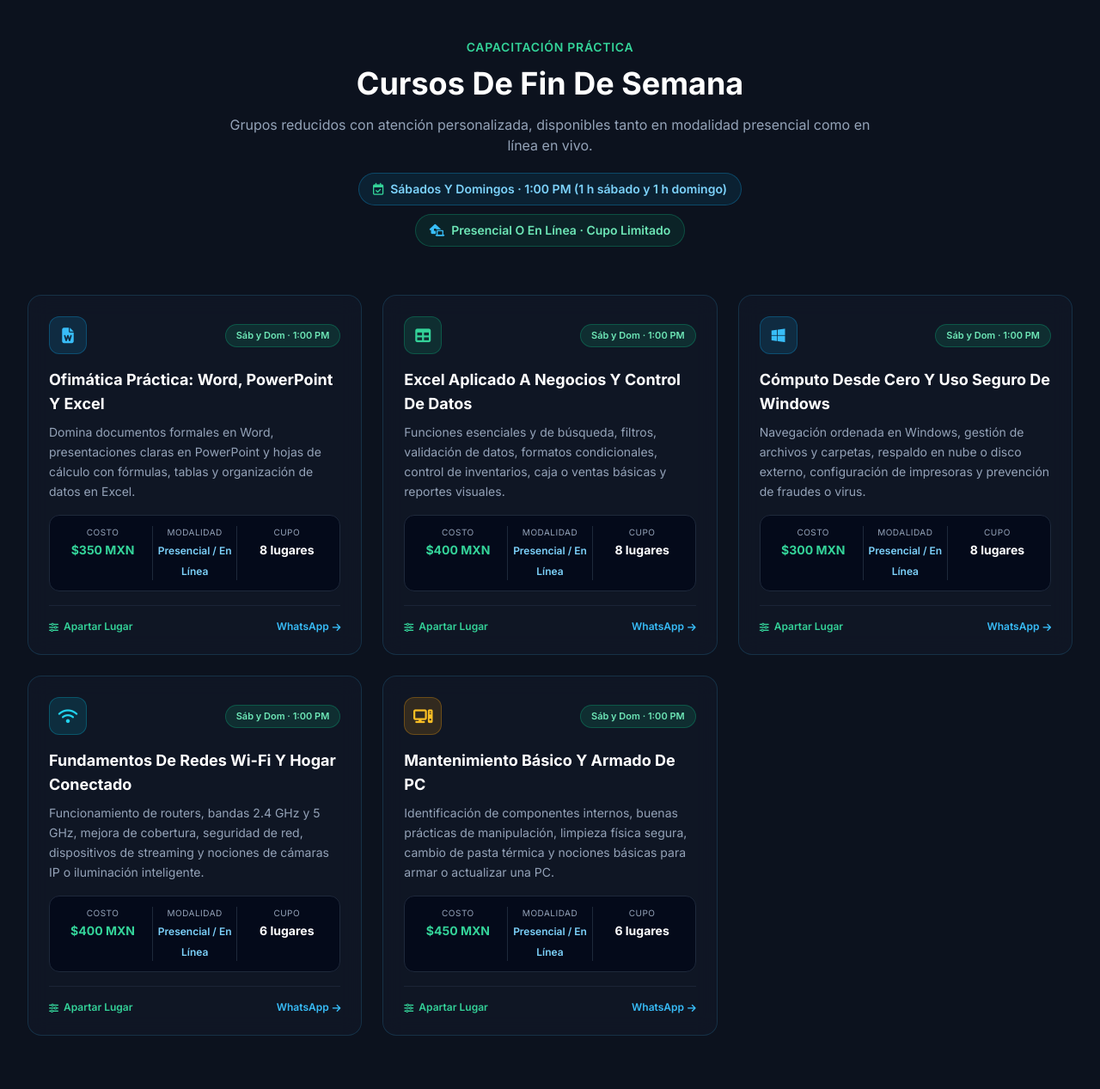
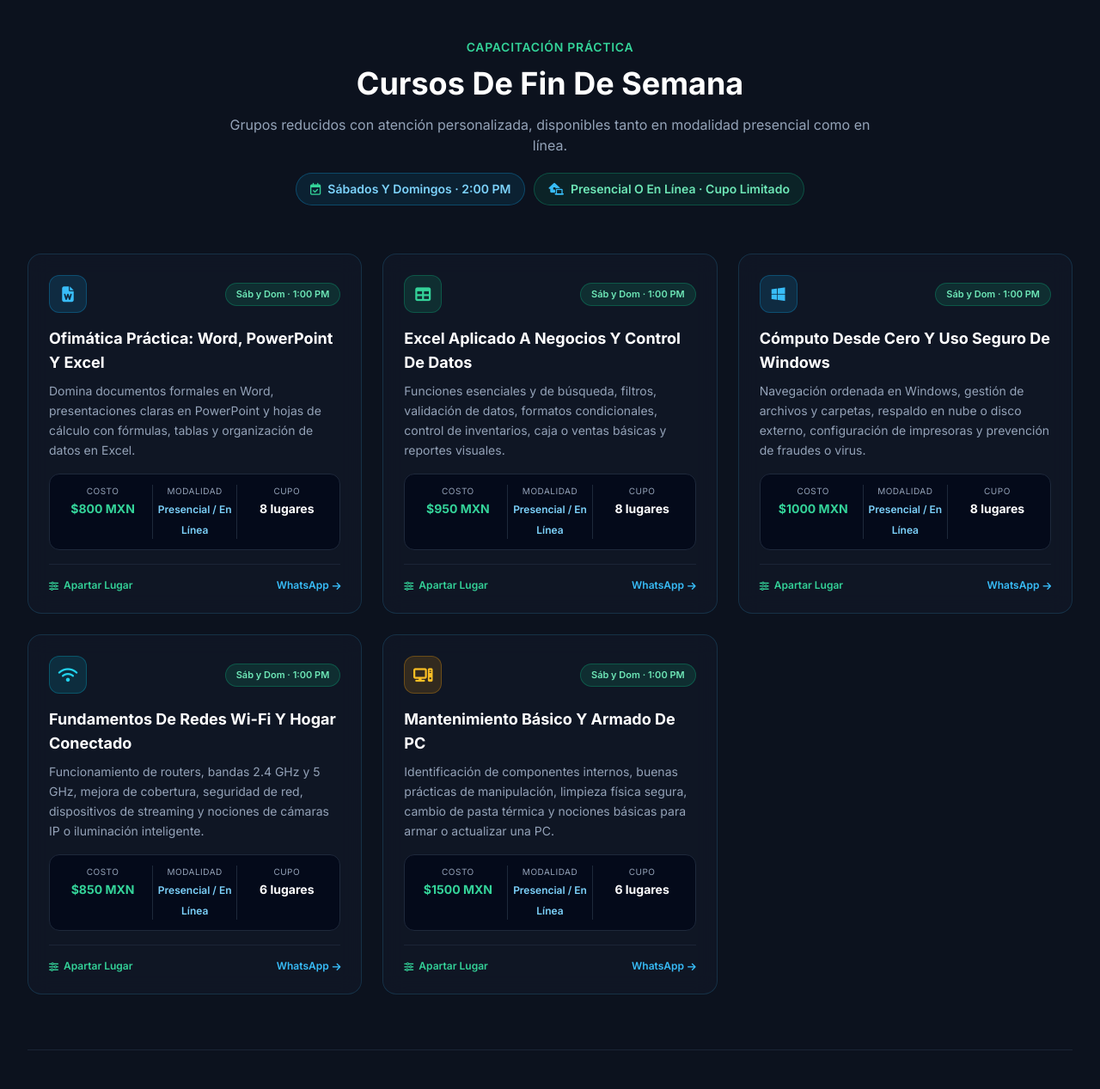
Before and after one commit to IngArrezola/PaginaWebArrezola, a plain HTML site: page index.html in a window 1280 px wide. Shown: the part 3840-5107 px from the top of the page at 86% size. Drawn offline with nearby package versions, Linux system fonts and the light colour scheme; no server answers.

Commit message:
Add files via upload

```diff
--- a/index.html
+++ b/index.html
@@ -916,13 +916,13 @@
                 <span class="text-emerald-400 font-semibold text-xs sm:text-sm uppercase tracking-wider mb-3">Capacitación Práctica</span>
                 <h2 class="text-3xl sm:text-4xl font-bold text-white text-center mb-4">Cursos De Fin De Semana</h2>
                 <p class="text-slate-400 text-center text-sm sm:text-base mb-5">
-                    Grupos reducidos con atención personalizada, disponibles tanto en modalidad presencial como en línea en vivo.
+                    Grupos reducidos con atención personalizada, disponibles tanto en modalidad presencial como en línea.
                 </p>
 
                 <div class="flex flex-wrap items-center justify-center gap-2.5">
                     <span class="inline-flex items-center gap-2 px-4 py-2 rounded-full bg-sky-500/10 border border-sky-500/30 text-sky-300 text-xs sm:text-sm font-semibold">
                         <i class="fa-regular fa-calendar-check text-emerald-400"></i>
-                        <span>Sábados Y Domingos · 1:00 PM (1 h sábado y 1 h domingo)</span>
+                        <span>Sábados Y Domingos · 2:00 PM</span>
                     </span>
                     <span class="inline-flex items-center gap-2 px-4 py-2 rounded-full bg-emerald-500/10 border border-emerald-500/30 text-emerald-300 text-xs sm:text-sm font-semibold">
                         <i class="fa-solid fa-laptop-house text-sky-400"></i>
@@ -954,7 +954,7 @@
                         <div class="grid grid-cols-3 gap-2 p-3 rounded-xl bg-slate-950/75 border border-slate-800 text-center mb-4">
                             <div>
                                 <span class="block text-[10px] uppercase tracking-wider text-slate-400">Costo</span>
-                                <span class="text-xs sm:text-sm font-bold text-emerald-400">$350 MXN</span>
+                                <span class="text-xs sm:text-sm font-bold text-emerald-400">$800 MXN</span>
                             </div>
                             <div class="border-x border-slate-800 px-1">
                                 <span class="block text-[10px] uppercase tracking-wider text-slate-400">Modalidad</span>
@@ -1001,7 +1001,7 @@
                         <div class="grid grid-cols-3 gap-2 p-3 rounded-xl bg-slate-950/75 border border-slate-800 text-center mb-4">
                             <div>
                                 <span class="block text-[10px] uppercase tracking-wider text-slate-400">Costo</span>
-                                <span class="text-xs sm:text-sm font-bold text-emerald-400">$400 MXN</span>
+                                <span class="text-xs sm:text-sm font-bold text-emerald-400">$950 MXN</span>
                             </div>
                             <div class="border-x border-slate-800 px-1">
                                 <span class="block text-[10px] uppercase tracking-wider text-slate-400">Modalidad</span>
@@ -1048,7 +1048,7 @@
                         <div class="grid grid-cols-3 gap-2 p-3 rounded-xl bg-slate-950/75 border border-slate-800 text-center mb-4">
                             <div>
                                 <span class="block text-[10px] uppercase tracking-wider text-slate-400">Costo</span>
-                                <span class="text-xs sm:text-sm font-bold text-emerald-400">$300 MXN</span>
+                                <span class="text-xs sm:text-sm font-bold text-emerald-400">$1000 MXN</span>
                             </div>
                             <div class="border-x border-slate-800 px-1">
                                 <span class="block text-[10px] uppercase tracking-wider text-slate-400">Modalidad</span>
@@ -1095,7 +1095,7 @@
                         <div class="grid grid-cols-3 gap-2 p-3 rounded-xl bg-slate-950/75 border border-slate-800 text-center mb-4">
                             <div>
                                 <span class="block text-[10px] uppercase tracking-wider text-slate-400">Costo</span>
-                                <span class="text-xs sm:text-sm font-bold text-emerald-400">$400 MXN</span>
+                                <span class="text-xs sm:text-sm font-bold text-emerald-400">$850 MXN</span>
                             </div>
                             <div class="border-x border-slate-800 px-1">
                                 <span class="block text-[10px] uppercase tracking-wider text-slate-400">Modalidad</span>
@@ -1142,7 +1142,7 @@
                         <div class="grid grid-cols-3 gap-2 p-3 rounded-xl bg-slate-950/75 border border-slate-800 text-center mb-4">
                             <div>
                                 <span class="block text-[10px] uppercase tracking-wider text-slate-400">Costo</span>
-                                <span class="text-xs sm:text-sm font-bold text-emerald-400">$450 MXN</span>
+                                <span class="text-xs sm:text-sm font-bold text-emerald-400">$1500 MXN</span>
                             </div>
                             <div class="border-x border-slate-800 px-1">
                                 <span class="block text-[10px] uppercase tracking-wider text-slate-400">Modalidad</span>
@@ -1858,7 +1858,7 @@
                         </li>
                         <li class="flex items-center justify-between py-2">
                             <span class="font-semibold text-white">Cursos (Sábados Y Domingos)</span>
-                            <span class="text-emerald-400 font-medium">1:00 PM - 2:00 PM (1 h/día)</span>
+                            <span class="text-emerald-400 font-medium">2:00 PM - 4:00 PM (2 h/día)</span>
                         </li>
                     </ul>
                 </div>
```
